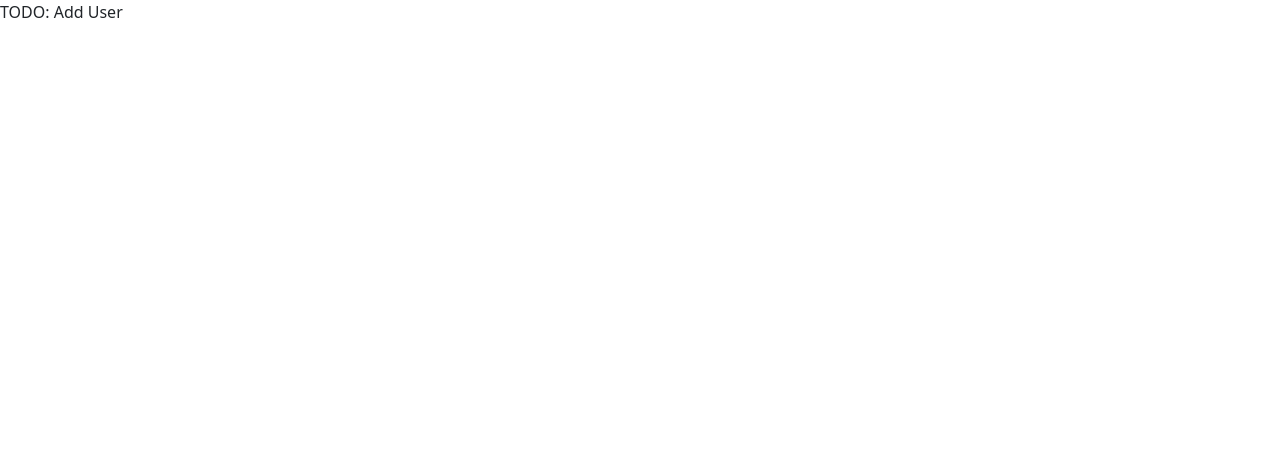
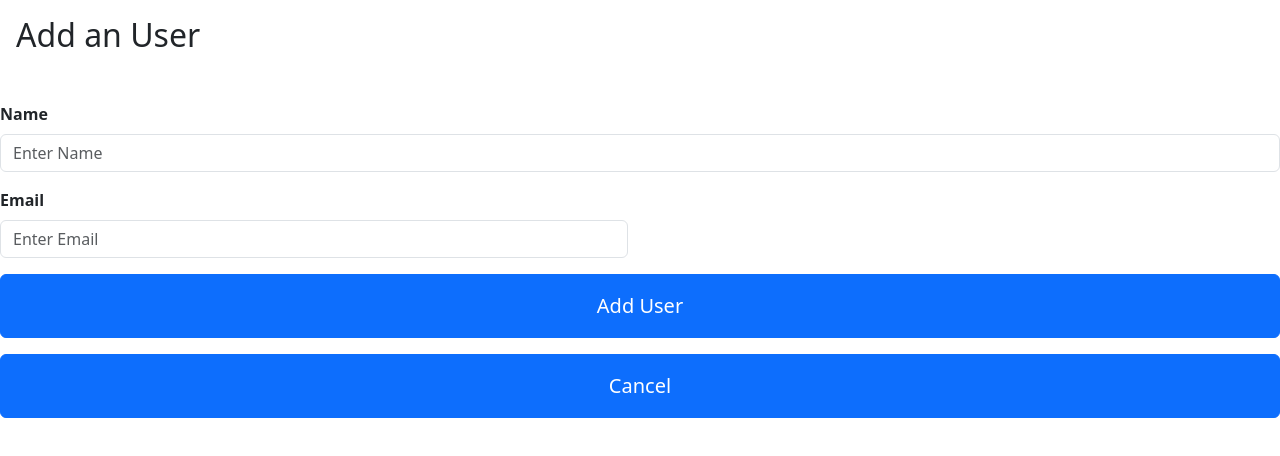
Before and after one commit to nikolastoj95/BTI425-WebProgramming_Apps_Services, a Next.js app in the folder labs/dev/lab6/lab06-app/: page /users/add in a window 1280 px wide. Shown: the top 456 px of the page. Built offline with nearby package versions, Linux system fonts and the light colour scheme.

Commit message:
added logic to add a user and add to user json in atom

```diff
--- a/labs/dev/lab6/lab06-app/pages/users/add.js
+++ b/labs/dev/lab6/lab06-app/pages/users/add.js
@@ -1,7 +1,96 @@
+import { usersAtom } from "@/store";
+import { useAtom } from "jotai";
+import { useRouter } from "next/router";
+import { Button, Col, Form, FormGroup, Row } from "react-bootstrap";
+import { useForm } from "react-hook-form"
+
 export default function AddUser() {
-    return(
-        <>
-            TODO: Add User
-        </>
-    )
+
+    const [users, setUsers] = useAtom(usersAtom);
+
+    const router = useRouter();
+    const {register, handleSubmit, setValue, formState: {errors}, } = useForm({
+        defaultValues: {
+            name: "",
+            email: ""
+        }
+    })
+    function processSubmit(data) {
+        console.log(data.email)
+        const maxId = Math.max(...users.map(user => user.id));
+        const newUser = {id: maxId +1, name: data.name, email: data.email};
+        setUsers([...users,newUser]);
+        router.push("/")
+
+
+
+    }
+
+
+
+
+    return (
+      <>
+        <h2 className='m-3'>Add an User</h2>
+        <Form className="mt-5"  onSubmit={handleSubmit(processSubmit)}>
+          <Row>
+            <Col xs={12}>
+              <Form.Group controlId="formName" className="mb-3">
+                <Form.Label className="headerTitles">Name</Form.Label>
+                <Form.Control
+                  className={errors.name && "is-invalid"}
+                  type="text"
+                  placeholder="Enter Name"
+                  {...register("name", { required: true })}
+                />
+                {errors.name?.type == "required" && (
+                  <>
+                    <span className="formError">Name Required!</span>
+                  </>
+                )}
+              </Form.Group>
+            </Col>
+             <Col lg={6}>
+              <Form.Group controlId="formEmail" className="mb-3">
+                <Form.Label className="headerTitles">Email</Form.Label>
+                <Form.Control
+                  type="text"
+                  placeholder="Enter Email"
+                  {...register("email", { required: true })}
+                />
+                {errors.email?.type == "required" && (
+                  <>
+                    <span className="formError">Email Required!</span>
+                  </>
+                )}
+              </Form.Group>
+            </Col>
+
+          </Row>
+
+          <Row className="mb-3">
+            <Col xs={12}>
+              <Button
+                variant="primary"
+                type="submit"
+                className="w-100 py-3 fs-5 mb-3"
+              >
+                Add User
+              </Button>
+            </Col>
+            <br /> <br />
+            <Col xs={12}>
+              <Button
+                variant="primary"
+                type="submit"
+                className="w-100 py-3 fs-5 mb-3"
+                onClick={(event) => router.push("/")}
+              >
+                Cancel
+              </Button>
+            </Col>
+          </Row>
+        </Form>
+      </>
+    );
 }
```
